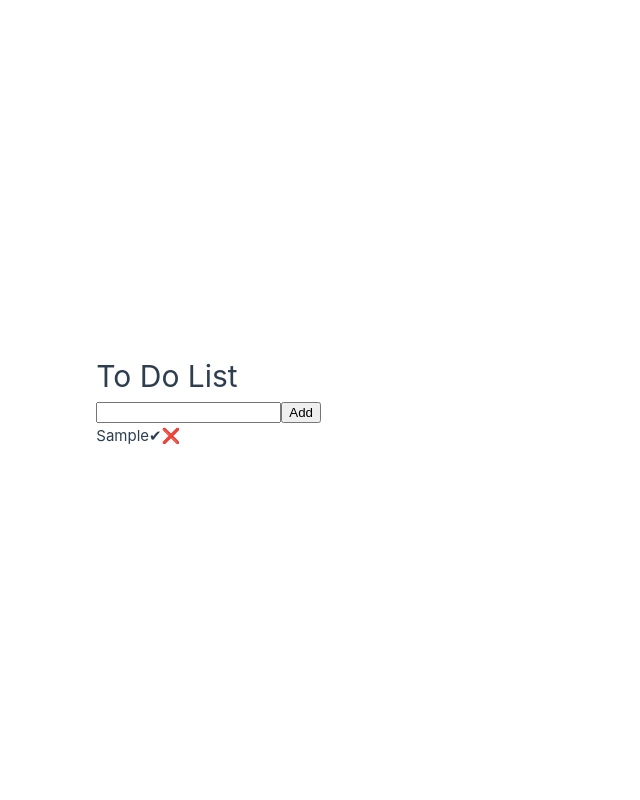
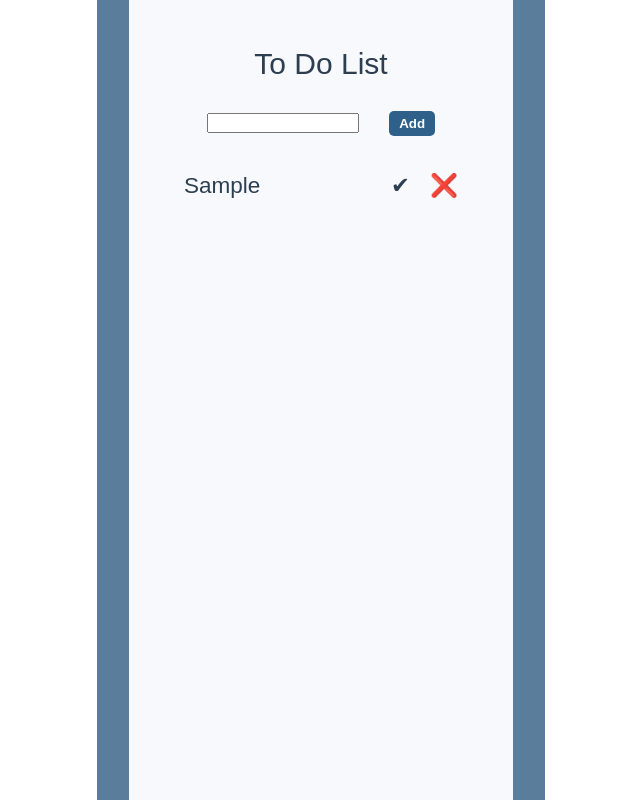
Before and after one commit to tittieth/exercise-pinia, a Vue app: page / in a window 1280 px wide. Both pictures are taken after typing "Sample" into the empty fields and a click on the button "Add". Shown: the whole page, without its empty margins (319-959 px from the left). Built offline with nearby package versions, Linux system fonts and the light colour scheme.

Commit message:
add styling for all components

```diff
--- a/src/App.vue
+++ b/src/App.vue
@@ -6,8 +6,16 @@
   <TodoApp />
 </template>
 
-<style scoped>
+<style>
+* {
+  margin: 0;
+  padding: 0;
+}
+
 #app {
+  background-color: #597d9a;
+  display: flex;
+  justify-content: center;
   font-family: Arial, Helvetica, sans-serif;
   text-align: center;
   color: #2c3e50;
--- a/src/components/TodoApp.vue
+++ b/src/components/TodoApp.vue
@@ -4,11 +4,18 @@
 </script>
 
 <template>
-    <div>
+    <div class="todo-app">
         <h1>To Do List</h1>
         <TodoForm />
         <TodoList />
     </div>
 </template>
 
-<style scoped></style>
+<style scoped>
+.todo-app {
+padding: 5vh;
+min-height: 100vh;
+width: 30vw;
+background-color: #f7f9fc;
+}
+</style>
--- a/src/components/TodoForm.vue
+++ b/src/components/TodoForm.vue
@@ -24,4 +24,36 @@
   </div>
 </template>
 
-<style scoped></style>
+<style scoped>
+form {
+    margin-bottom: 15px;
+}
+
+input {
+    margin-top: 25px;
+    margin-bottom: 15px;
+    height: 20px;
+    width: 50%;
+}
+
+button {
+    margin-left: 30px;
+    background-color: #2f6089;
+    padding: 5px 10px;
+    border: none;
+    border-radius: 5px;
+    font-weight: 800;
+    color: white;
+    width: 15%;
+}
+
+.alert-div {
+    min-height: 25px;
+}
+
+.alert {
+    color: #d1495b;
+    font-size: 1em;
+    font-weight: 600;
+}
+</style>
--- a/src/components/TodoList.vue
+++ b/src/components/TodoList.vue
@@ -14,13 +14,30 @@
 <div v-for="todo in todoList" :key="todo.id" class="item">
     <div class="content">
         <span :class="{ completed: todo.completed }">{{ todo.item }}</span>
-        <span @click.stop="toggleCompleted(todo.id)">&#10004;</span>
-        <span @click="deleteTodo(todo.id)" class="x">&#10060;</span>
+        <div>
+            <span @click.stop="toggleCompleted(todo.id)">&#10004;</span>
+            <span @click="deleteTodo(todo.id)" class="x">&#10060;</span>
+        </div>
     </div>
 
 </div></template>
 
 <style scoped>
+span {
+  margin: 0 10px;
+  cursor: pointer;
+}
+.item {
+  display: flex;
+  justify-content: center;
+}
+.content {
+  display: flex;
+  font-size: 1.5em;
+  justify-content: space-between;
+  width: 80vw;
+  padding: 5px;
+}
 .completed {
     text-decoration: line-through;
 }
```
